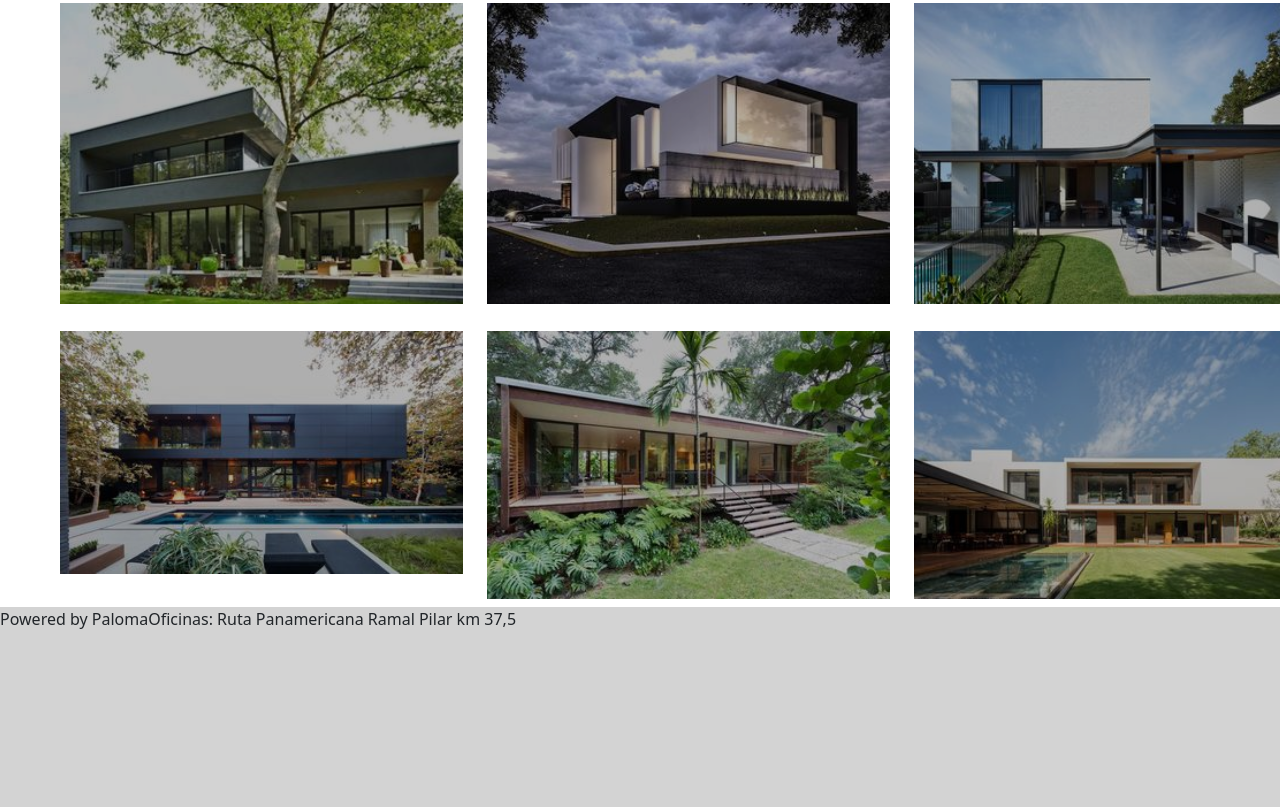
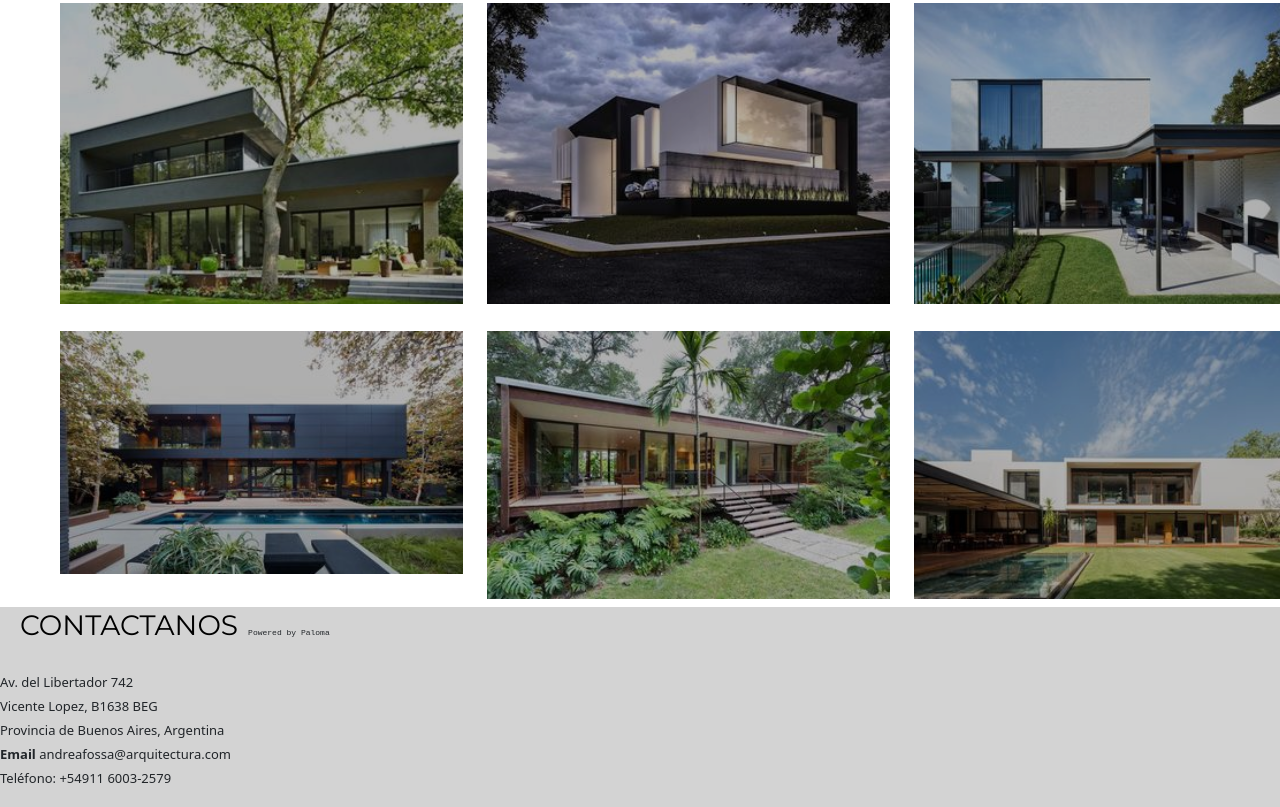
Before and after one commit to palomaesteves/proyectofinal, a website: page pages/proyectos.html in a window 1280 px wide. Shown: the part 584-1391 px from the top of the page. Drawn offline with nearby package versions, Linux system fonts and the light colour scheme.

Commit message:
cambios footer uno

```diff
--- a/pages/proyectos.html
+++ b/pages/proyectos.html
@@ -22,7 +22,7 @@
                   <div class="collapse navbar-collapse" id="navbarNav">
                     <ul class="navbar-nav">
                       <li class="nav-item">
-                        <a class="nav-link" href="../Index.html">Inicio</a>
+                        <a class="nav-link" href="../index.html">Inicio</a>
                       </li>
                       <li class="nav-item">
                         <a class="nav-link active" aria-current="page" href="proyectos.html">Proyectos</a>
@@ -77,18 +77,30 @@
             </section>
             <!--Termina imagenes proyectos-->
             <footer>
-                <div class="footer">
-                <div class="logos">
-                    <i class="logos__nav" class="fab fa-facebook-square" ></i>
-                    <i class="logos__nav" class="fab fa-instagram"></i>
+              <div class="footer" class="footerGrid">
+                <div class="footerDescripcion" class="seccionUno">
+                  <h3>Contactanos</h3>
+                    <p class="footerTexto">
+                      Av. del Libertador 742
+                      <br>
+                      Vicente Lopez, B1638 BEG
+                      <br>
+                      Provincia de Buenos Aires, Argentina
+                      <br>
+                      <strong>Email</strong>
+                      andreafossa@arquitectura.com
+                        <br>
+                      Teléfono: +54911 6003-2579
+                     </p>
                 </div>
-                <div>
-                    <p id="footer__texto">Powered by Paloma</p>
+                <div class= "logos">
+                  <i class="logos__nav" class="fab fa-facebook-square" ></i>
+                  <i class="logos__nav" class="fab fa-instagram"></i>
                 </div>
-                <div class="direccion">
-                      <p> Oficinas: Ruta Panamericana Ramal Pilar km 37,5</p>
-                </div>
-                </div>
+            <div class="footer__powered">
+                  <p>Powered by Paloma</p>
+            </div>
+            </div>
             </footer>
     </div>
     <script src="https://cdn.jsdelivr.net/npm/@popperjs/core@2.9.1/dist/umd/popper.min.js" integrity="sha384-SR1sx49pcuLnqZUnnPwx6FCym0wLsk5JZuNx2bPPENzswTNFaQU1RDvt3wT4gWFG" crossorigin="anonymous"></script>
```
Also changed, not shown: pages/contacto.html (+19 -7 lines), pages/diseñoDeInteriores.html (+24 -12 lines), pages/estudio.html (+23 -11 lines).
